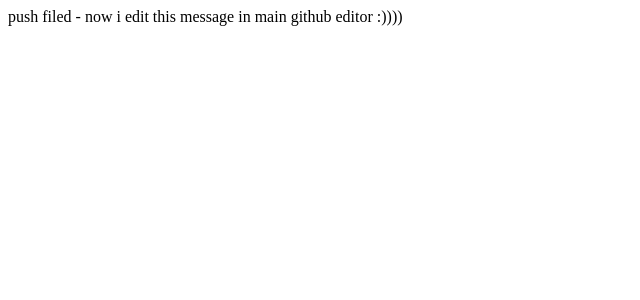
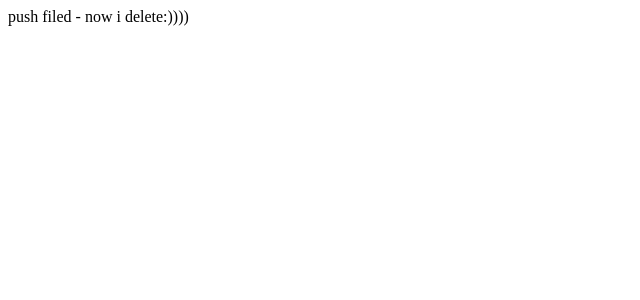
Before and after one commit to matin-sekhavat/-next-practice, a Next.js app: page /push in a window 1280 px wide. Shown: the top 300 px of the page, without its empty margins (0-640 px from the left). Built offline with nearby package versions, Linux system fonts and the light colour scheme.

Commit message:
Update push.js

```diff
--- a/pages/push.js
+++ b/pages/push.js
@@ -1,7 +1,7 @@
 import React from "react";
 
 function push() {
-  return <div>push filed - now i edit this message in main github editor :))))</div>;
+  return <div>push filed - now i delete:))))</div>;
 }
 
 export default push;
```
